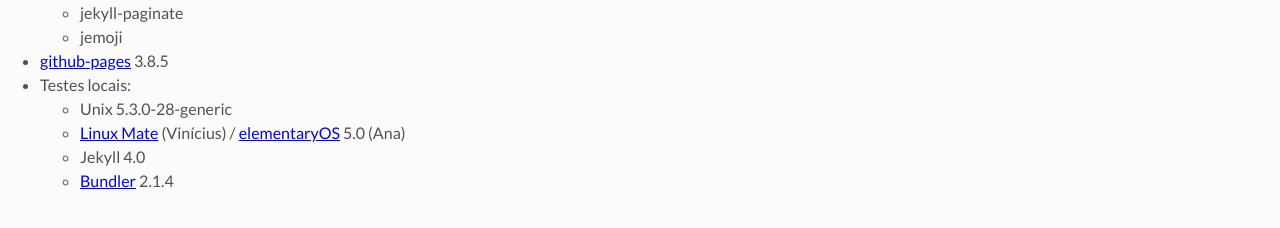
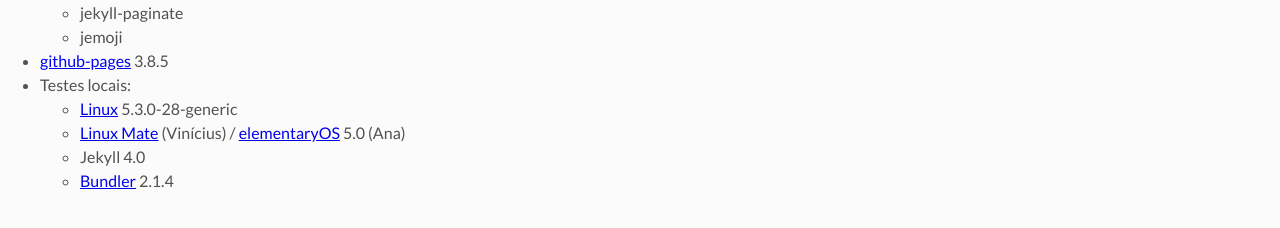
Before and after one commit to gazetauniversitaria/gazetauniversitaria.github.io, a Jekyll site: the page built from sobre.markdown, in a window 1280 px wide. Shown: the part 366-594 px from the top of the page. Built offline with Jekyll 4.4.1, drawn with Linux system fonts in a browser that asks for light colours; our own code applies the rules of GitHub Pages for plain Markdown files.

Commit message:
Update sobre.markdown

```diff
--- a/sobre.markdown
+++ b/sobre.markdown
@@ -16,7 +16,7 @@ De natureza livre, foi construído a partir de Jekyll, um gerador em Ruby, e é
      * jemoji
   * [github-pages](https://pages.github.com/) 3.8.5
   * Testes locais:
-    * Unix 5.3.0-28-generic
+    * [Linux](https://www.linux.org/) 5.3.0-28-generic
     * [Linux Mate](https://www.linuxmint.com/) (Vinícius) / [elementaryOS](https://elementary.io/) 5.0 (Ana)
     * Jekyll 4.0
     * [Bundler](https://bundler.io/) 2.1.4
```
